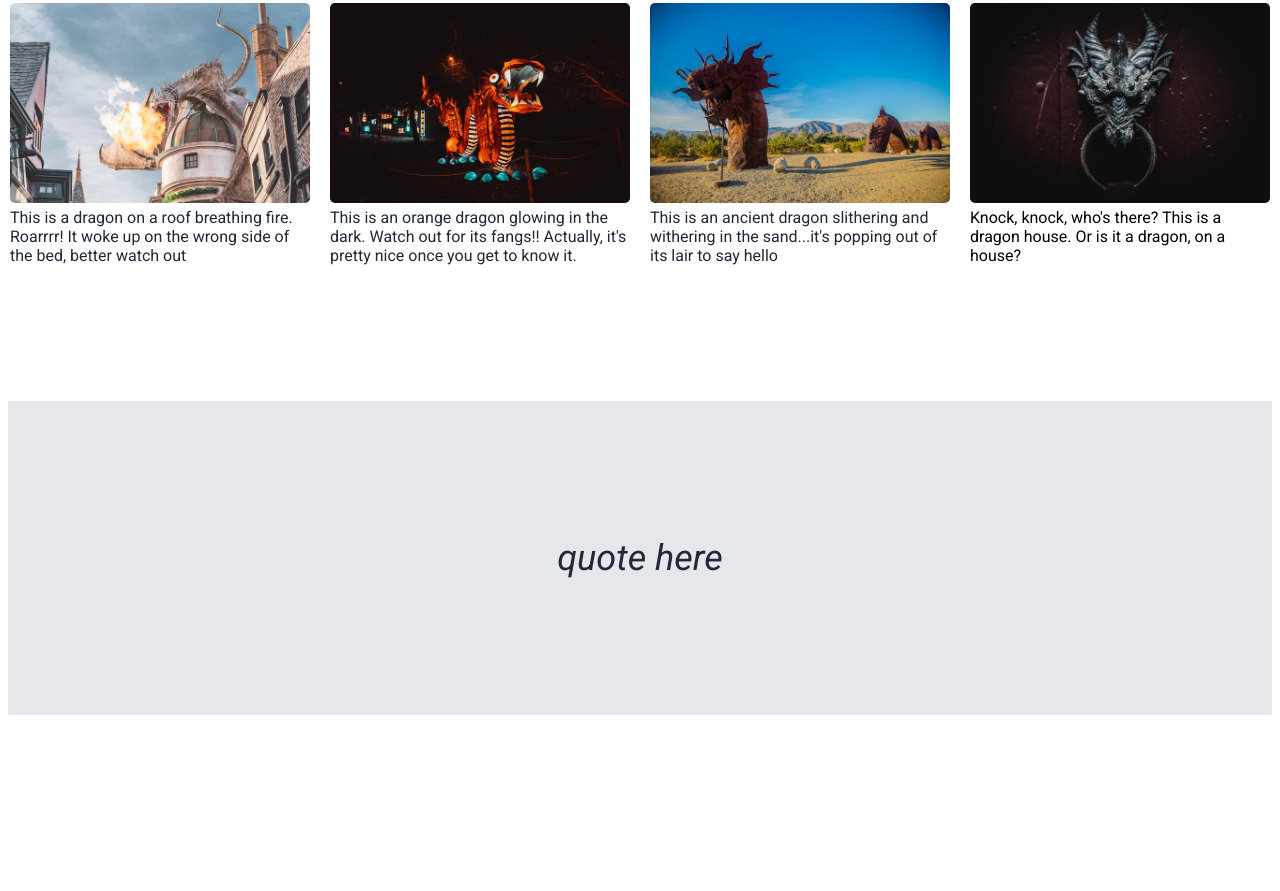
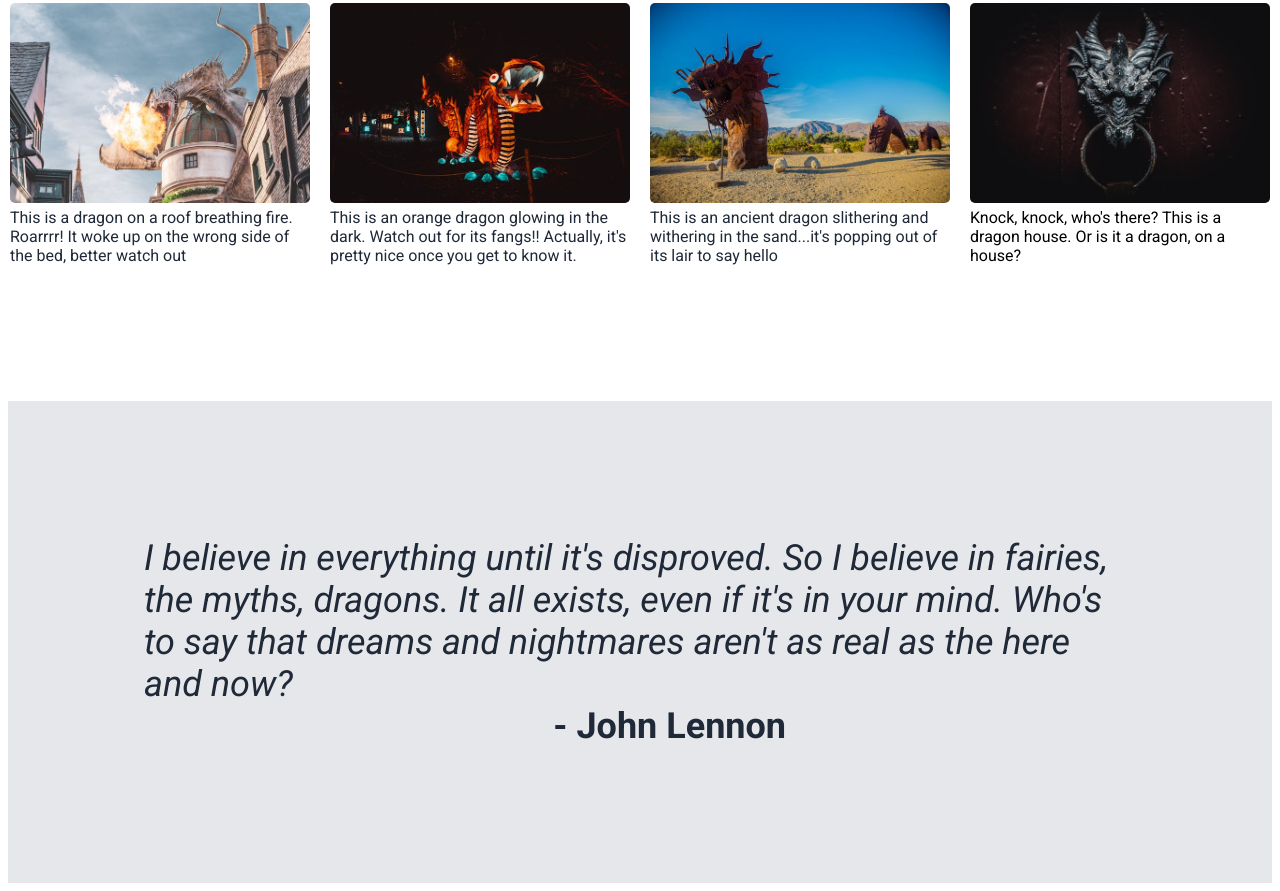
Before and after one commit to jrb311/odin-landing_page, a plain HTML site: page index.html in a window 1280 px wide. Shown: the part 604-1495 px from the top of the page. Before the commit the page ends 1327 px from the top, so only its background shows below. Drawn offline with Linux system fonts and the light colour scheme.

Commit message:
Add quote text, add em & strong tags to quote

```diff
--- a/index.html
+++ b/index.html
@@ -57,7 +57,8 @@
         </div>
     </div>
     <div class="quote-box">
-        <div class="quote">quote here</div>
+        <div class="quote"><em>I believe in everything until it's disproved. So I believe in fairies, the myths, dragons. It all exists, even if it's in your mind. Who's to say that dreams and nightmares aren't as real as the here and now?</em></div>
+        <div class="author"><strong>- John Lennon</strong></div>
     </div>
 
 </body>
```
